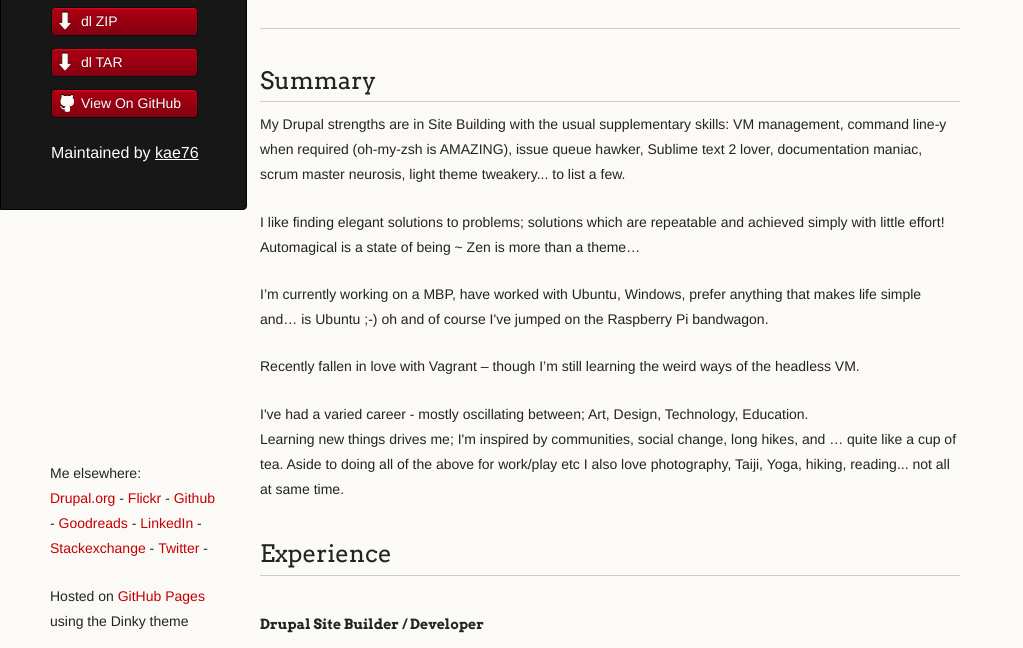
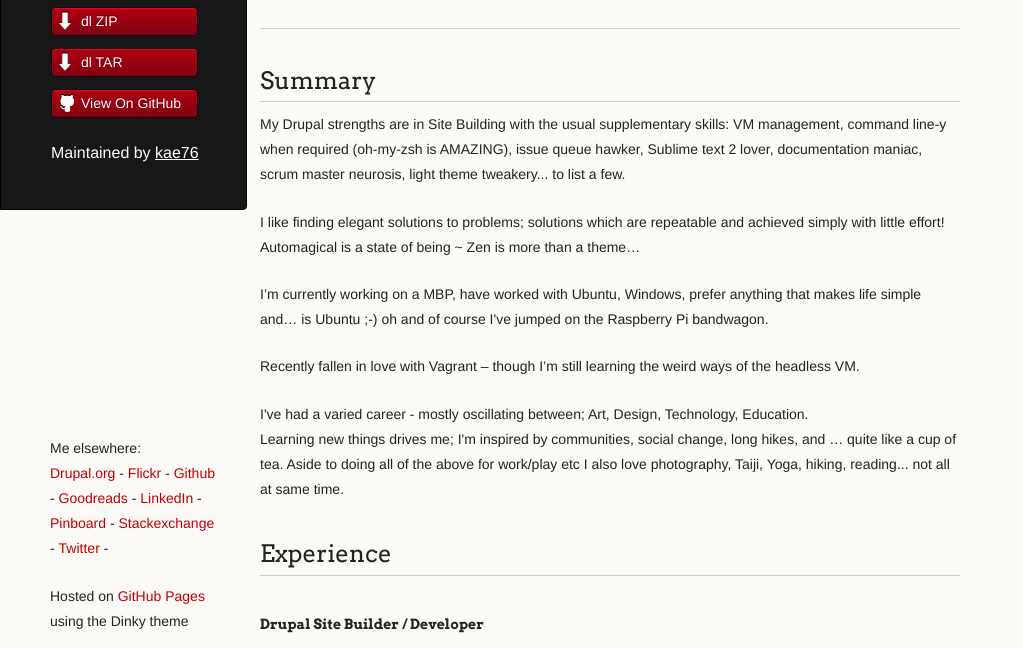
Before and after one commit to kae76/tinkerer-octo-mission, a plain HTML site: page index.html in a window 1280 px wide. Shown: the part 134-782 px from the top of the page, without its empty margins (0-1023 px from the left). Drawn offline with Linux system fonts and the light colour scheme.

Commit message:
adding a link

```diff
--- a/index.html
+++ b/index.html
@@ -764,6 +764,7 @@ Recommendations</h2>
 <a href="https://github.com/kae76">Github</a> -
 <a href="http://www.goodreads.com/user/show/6904690-karen-leech">Goodreads</a> -
 <a href="http://www.linkedin.com/in/karenleech">LinkedIn</a> -
+<a href="https://pinboard.in/u:kae76">Pinboard</a> -
 <a href="http://stackexchange.com/users/530283/kae76?tab=accounts">Stackexchange</a> -
 <a href="http://twitter.com/#!/kaelle76">Twitter</a> -
 </small></p>
```
